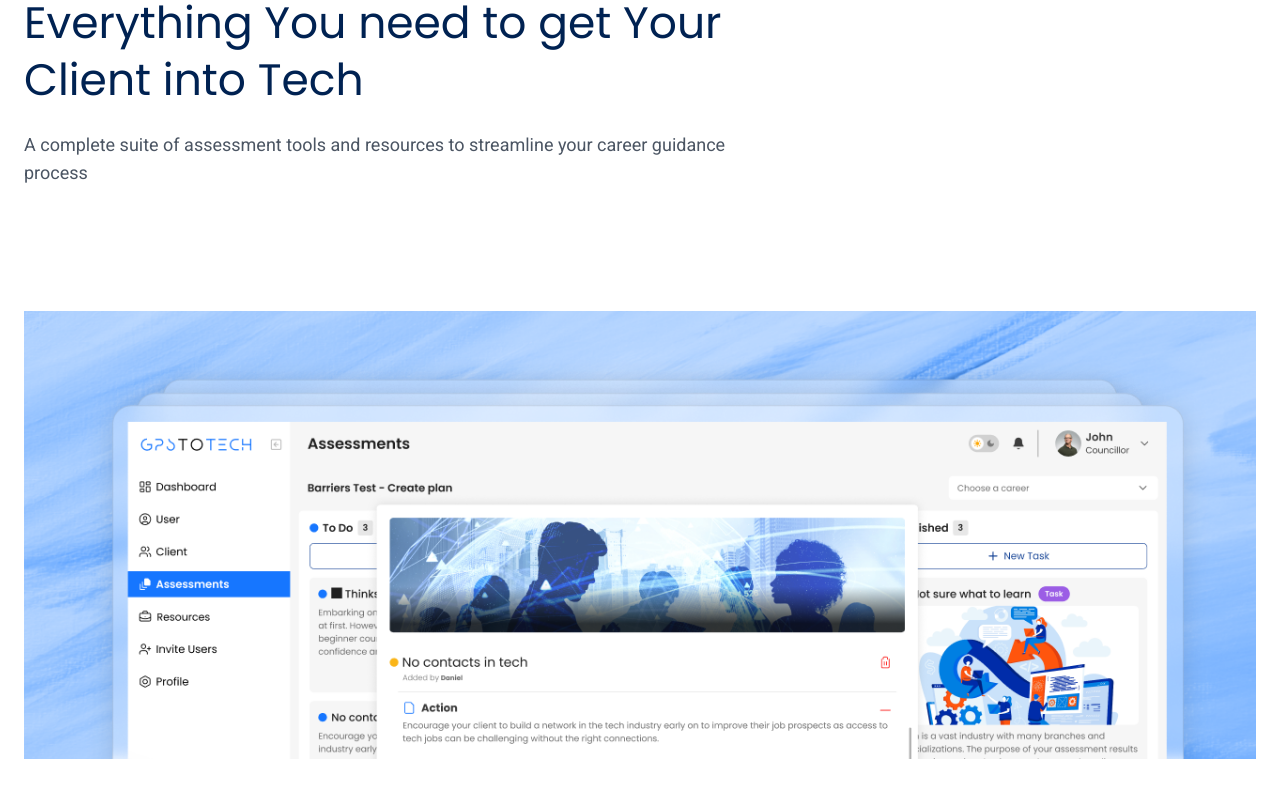
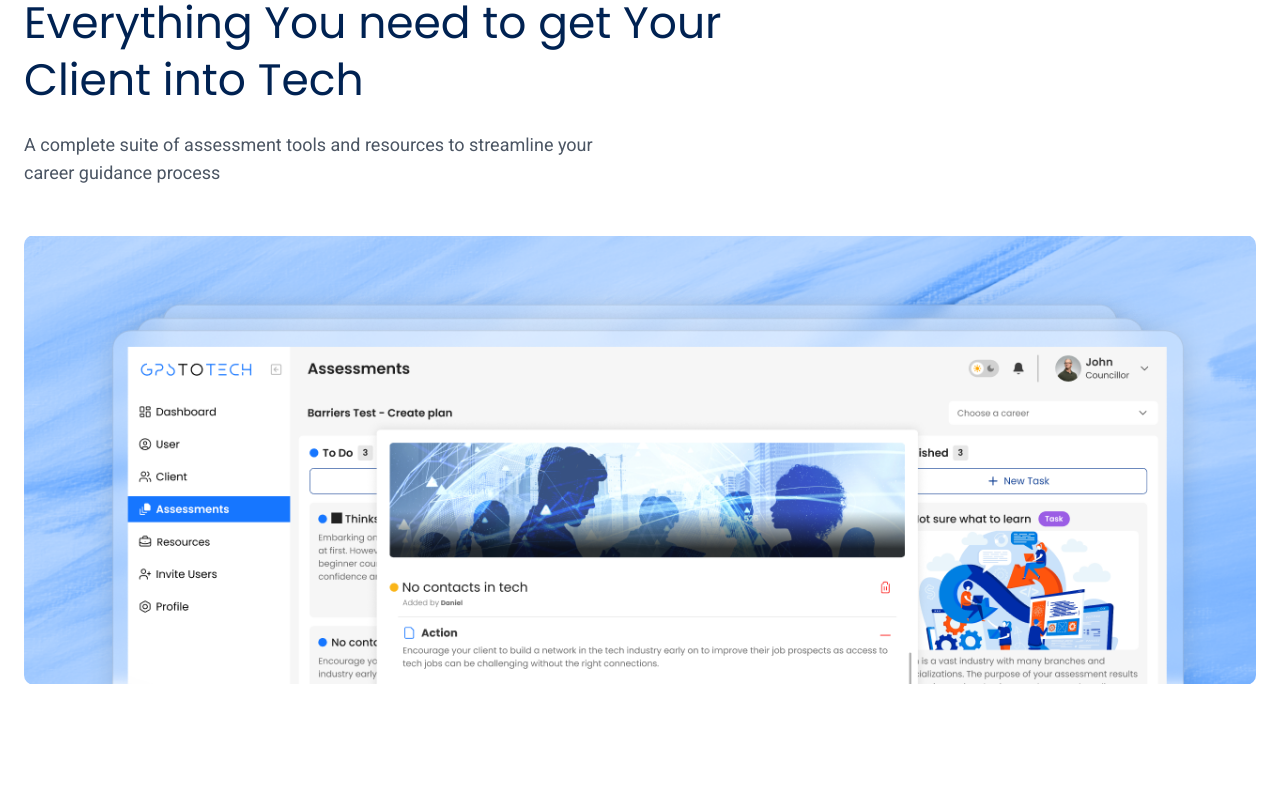
Before and after one commit to adshine/GPSTOTECH, a React (Vite) app: page / in a window 1280 px wide. Shown: the part 2780-3580 px from the top of the page. Built offline with nearby package versions, Linux system fonts and the light colour scheme.

Commit message:
Update sitemap timestamps for SEO and enhance FeaturesSection styles
- Updated last modified timestamps in sitemap.xml to improve SEO.
- Adjusted text and styling in FeaturesSection for better readability and visual appeal, including max-width for text and height adjustments for images.

```diff
--- a/src/components/sections/FeaturesSection.tsx
+++ b/src/components/sections/FeaturesSection.tsx
@@ -129,15 +129,15 @@ const FeaturesSection = () => {
                 <span className="inline-block whitespace-nowrap">Client into Tech</span>
               </div>
             </h2>
-            <p className="text-base md:text-lg text-gray-600">
-              A complete suite of assessment tools and resources to streamline your career guidance process
+            <p className="text-base md:text-lg text-gray-600 max-w-[600px]">
+              A complete suite of assessment tools and resources  to streamline your career guidance process
             </p>
           </div>
           <div className="mt-8 md:mt-12">
             <img
               src={FeaturesBg}
               alt="GPSTOTECH Platform Interface"
-              className="w-full h-[100px] md:h-[600px] rounded-[10px] object-cover sm:object-contain"
+              className="w-full max-h-[450px] md:h-[600px] rounded-[10px] object-cover sm:object-contain"
               loading="lazy"
               style={{
                 imageRendering: '-webkit-optimize-contrast'
```
Also changed, not shown: 1 other file (tests, documents, lock files or other folders).
